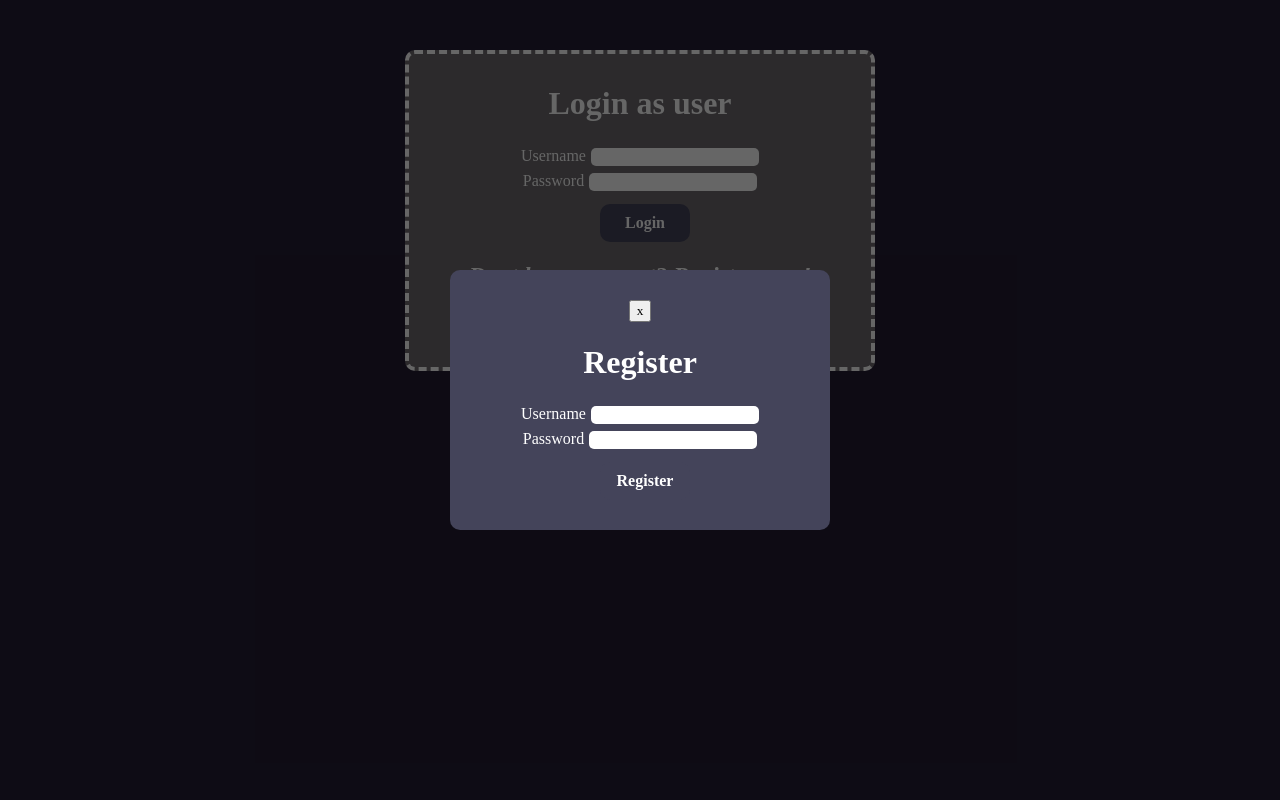
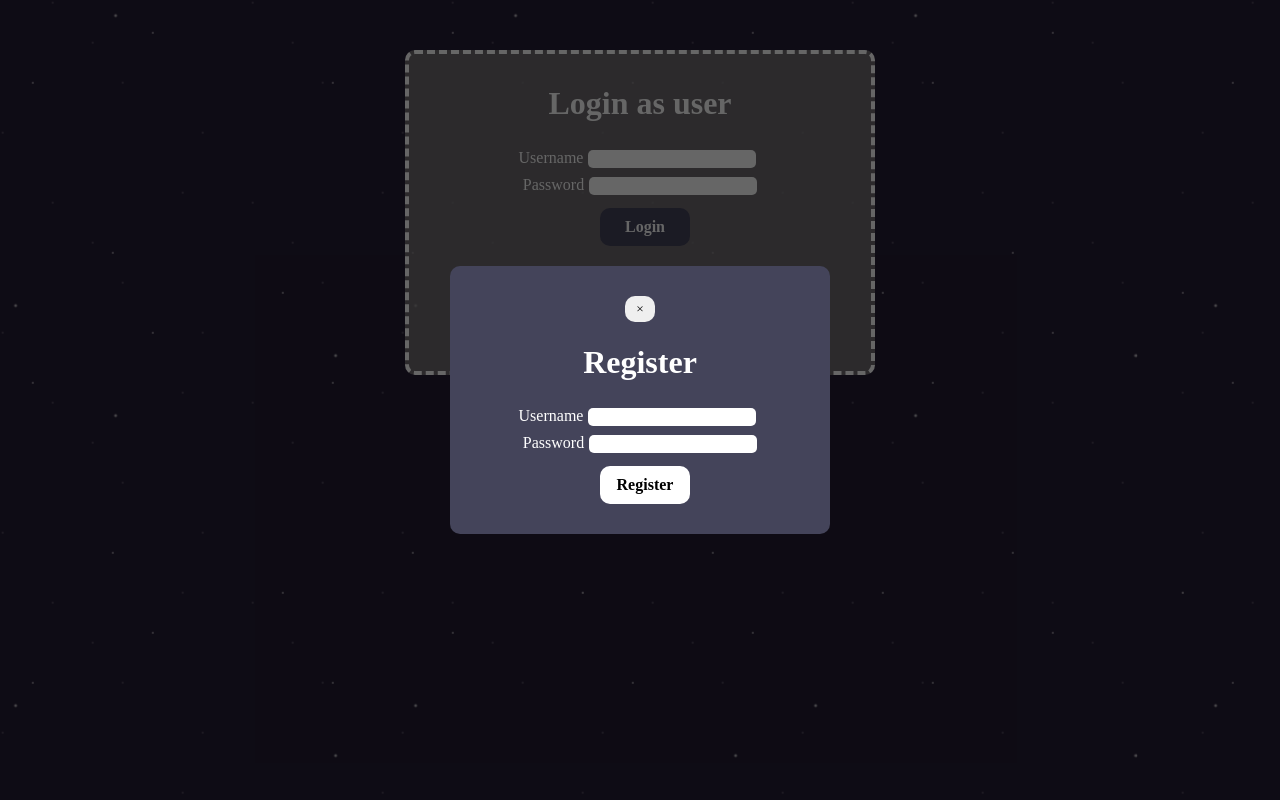
Before and after one commit to PorkkanaRaastin/Event-viewer, a React (Vite) app: page /Login in a window 1280 px wide. Both pictures are taken after a click on the button "Register". Built offline with nearby package versions, Linux system fonts and the light colour scheme.

Commit message:
register working + some cool background effects

```diff
--- a/components/RegisterModel.jsx
+++ b/components/RegisterModel.jsx
@@ -1,6 +1,7 @@
-import { useState} from 'react'
+import { useState } from 'react'
+import { createPortal } from 'react-dom'
 
-const RegisterModel = ({onClose}) => {
+const RegisterModel = ({ onClose }) => {
     const [username, setUsername] = useState('')
     const [password, setPassword] = useState('')
     const [error, setError] = useState(null)
@@ -29,16 +30,15 @@ const RegisterModel = ({onClose}) => {
         }
     }
 
-    return (
+    return createPortal(
         <div className='modelOverlay' onClick={onClose}>
             <div className='modelContent' onClick={(event) => event.stopPropagation()}>
-                <button className='clodeBtn' onClick={onClose}>x</button>
+                <button className='closeBtn' onClick={onClose}>×</button>
 
                 {success ? (
                     <>
                         <h2>Account created succesfully!</h2>
-                        <h2>djaskldjsajsakjs</h2>
-                        <button className='loginBtn' onClick={onclose}>Close</button>
+                        <button className='closebtn' onClick={onClose}>Close</button>
                     </>
                 ) : (
                     <>
@@ -55,22 +55,24 @@ const RegisterModel = ({onClose}) => {
                                 />
                             </div>
                             <div className='password'>
-                                <label htmlFor="req-password">Password</label>
+                                <label htmlFor="reg-password">Password</label>
                                 <input
                                     id='reg-password'
                                     type='password'
                                     value={password}
                                     onChange={(event) => setPassword(event.target.value)}
+                                    required
                                 />
                             </div>
 
                             {error && <p style={{ color: 'red' }}>{error}</p>}
-                            <button type='submit' className='loginbtn'>Register</button>
+                            <button type='submit' className='registerbtn'>Register</button>
                         </form>
                     </>
                 )}
             </div>
-        </div>
+        </div>,
+        document.body
     )
 }
 
--- a/src/index.css
+++ b/src/index.css
@@ -4,6 +4,67 @@
 
 body {
   background-color: rgb(36, 29, 52);
+}
+
+.starsContainer {
+  position: fixed;
+  top: 0;
+  left: 0;
+  width: 100%;
+  height: 100%;
+  overflow: hidden;
+  z-index: -1;
+  pointer-events: none;
+}
+
+.starsLayer {
+  position: absolute;
+  top: 0;
+  left: 0;
+  width: 200%;
+  height: 200%;
+  background-repeat: repeat;
+}
+
+.starsSmall {
+  background-image:
+    radial-gradient(1px 1px at 20px 30px, white, transparent),
+    radial-gradient(1px 1px at 90px 40px, white, transparent),
+    radial-gradient(1px 1px at 130px 80px, white, transparent),
+    radial-gradient(1px 1px at 160px 120px, white, transparent),
+    radial-gradient(1px 1px at 40px 170px, white, transparent);
+  background-size: 200px 200px;
+  animation: moveStars 90s linear infinite;
+  opacity: 0.6;
+}
+
+.starsMedium {
+  background-image:
+    radial-gradient(1.5px 1.5px at 50px 60px, white, transparent),
+    radial-gradient(1.5px 1.5px at 100px 150px, white, transparent),
+    radial-gradient(1.5px 1.5px at 180px 20px, white, transparent),
+    radial-gradient(1.5px 1.5px at 220px 100px, white, transparent);
+  background-size: 300px 300px;
+  animation: moveStars 50s linear infinite;
+  opacity: 0.8;
+}
+
+.starsLarge {
+  background-image:
+    radial-gradient(2px 2px at 70px 90px, white, transparent),
+    radial-gradient(2px 2px at 150px 40px, white, transparent),
+    radial-gradient(2px 2px at 250px 150px, white, transparent);
+  background-size: 400px 400px;
+  animation: moveStars 25s linear infinite;
+}
+
+@keyframes moveStars {
+  from {
+    transform: translate(0, 0);
+  }
+  to {
+    transform: translate(-400px, -400px);
+  }
 }
 
 .loginForm {
@@ -55,6 +116,7 @@ body {
   font-weight: bold;
   font-size: medium;
   transition: box-shadow 0.3s ease, transform 0.2s ease;
+  cursor: pointer;
 }
 
 .loginbtn:hover {
@@ -62,12 +124,32 @@ body {
   transform: translateY(-2px);
 }
 
+.registerbtn {
+  padding: 10px;
+  margin-top: 10px;
+  margin-left: 10px;
+  width: 90px;
+  border-radius: 10px;
+  border: none;
+  background-color: rgb(255, 255, 255);
+  color: black;
+  font-weight: bold;
+  font-size: medium;
+  transition: box-shadow 0.3s ease, transform 0.2s ease;
+  cursor: pointer;
+}
+
+.registerbtn:hover {
+  box-shadow: 0 0 12px 4px rgba(37, 176, 67, 0.8);
+  transform: translateY(-2px);
+}
+
 .modelOverlay {
   position: fixed;
   top: 0;
   left: 0;
-  width: 100%;
-  height: 100%;
+  width: 100vw;
+  height: 100vh;
   background-color: rgba(0, 0, 0, 0.6);
   display: flex;
   align-items: center;
@@ -84,3 +166,49 @@ body {
   position: relative;
   text-align: center;
 }
+
+.closeBtn {
+  border: none;
+  padding: 5px;
+  width: 30px;
+  border-radius: 10px;
+  cursor: pointer;
+  transition: box-shadow 0.3s ease, transform 0.2s ease;
+}
+
+.closeBtn:hover {
+  box-shadow: 0 0 12px 4px rgba(233, 2, 2, 0.8);
+  transform: translateY(-2px);
+}
+
+.username {
+  margin-right: 5px;
+  padding: 5px;
+  input {
+    border-radius: 5px;
+    border: none;
+    margin-left: 5px;
+  }
+}
+
+.password {
+  input {
+    border-radius: 5px;
+    border: none;
+    margin-left: 5px;
+  }
+}
+
+.closebtn {
+  border: none;
+  padding: 5px;
+  width: 50px;
+  border-radius: 10px;
+  cursor: pointer;
+  transition: box-shadow 0.3s ease, transform 0.2s ease;
+}
+
+.closebtn:hover {
+  box-shadow: 0 0 12px 4px rgba(233, 2, 2, 0.8);
+  transform: translateY(-2px);
+}
--- a/src/main.jsx
+++ b/src/main.jsx
@@ -10,10 +10,14 @@ import AdminLogin from '../pages/admin_login.jsx'
 createRoot(document.getElementById('root')).render(
   <StrictMode>
     <BrowserRouter>
+    <div className="starsContainer">
+      <div className="starsLayer starsSmall"></div>
+      <div className="starsLayer starsMedium"></div>
+      <div className="starsLayer starsLarge"></div>
+    </div>
     <Routes>
       <Route path="/" element={<Navigate to="/Login" replace />} />
       <Route path="/Login" element={<Login />} />
-        <Route path="/AdminLogin" element={<AdminLogin />} />
       <Route path="/UserPage" element={<UserPage />} />
       <Route path="/AdminPage" element={<AdminPage />} />
     </Routes>
```
Lines whose indentation alone changed are shown as unchanged.
